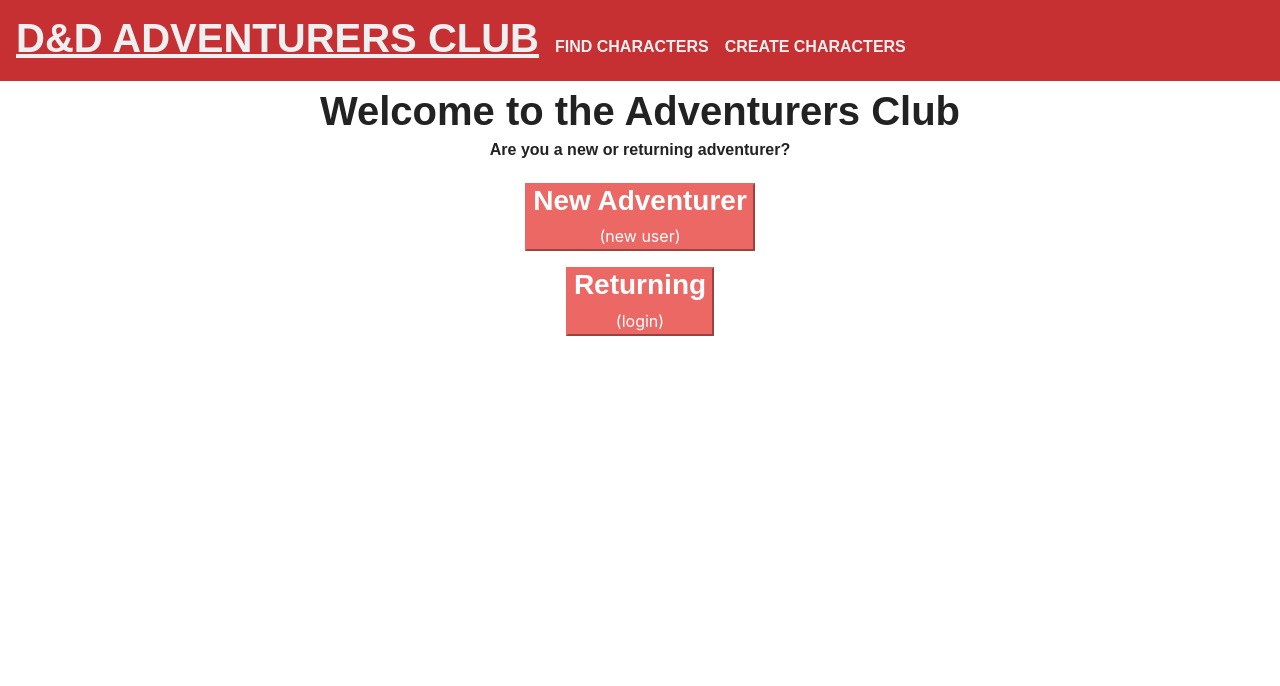
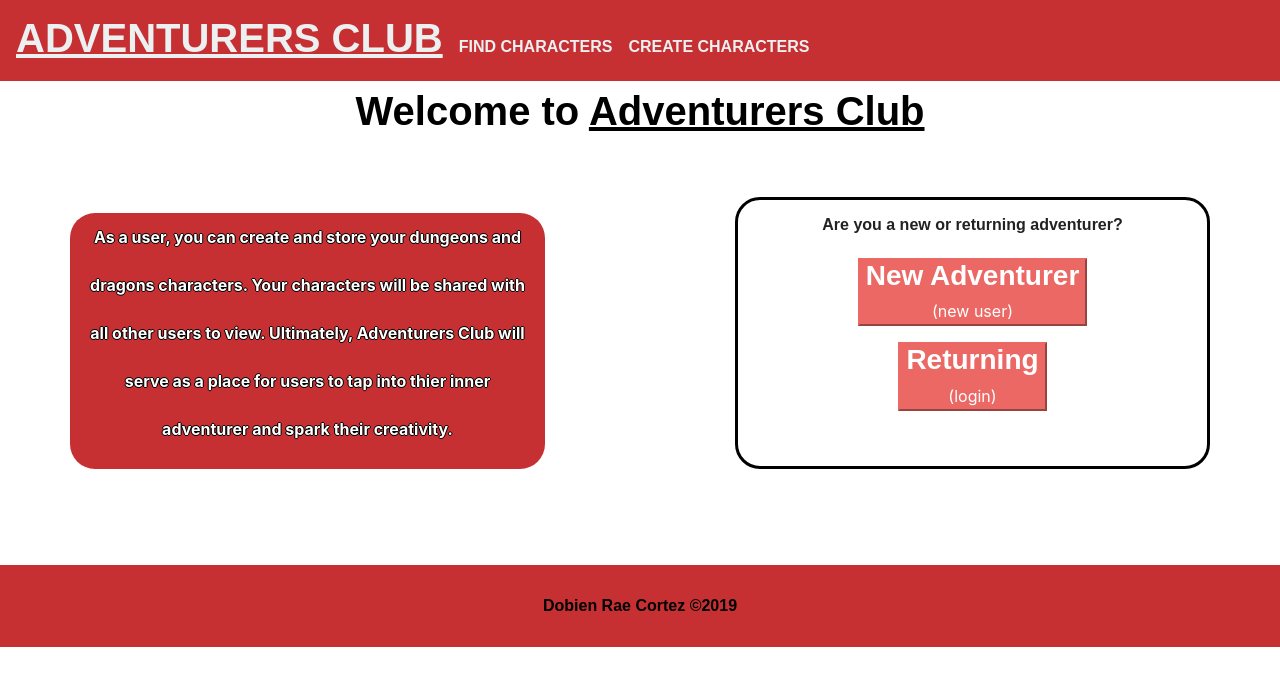
Before and after one commit to DobienC/Project3, a React (Create React App) app in the folder client/: page / in a window 1280 px wide. Shown: the top 686 px of the page. Built offline with nearby package versions, Linux system fonts and the light colour scheme; a web font is replaced by a local one.

Commit message:
Home page Style

```diff
--- a/client/src/App.js
+++ b/client/src/App.js
@@ -7,6 +7,7 @@
 import Characters from "./pages/Characters";
 import Character from "./pages/Character";
 import UserPage from "./pages/UserPage";
+import Footer from "./components/Footer"
 import CharacterCreation from "./pages/CharacterCreation";
 import Nav from "./components/Nav";
 // import Books from "./pages/Books";
@@ -29,6 +30,7 @@
           {/* <Route exact path="/books" component={Books} />
           <Route exact path="/books/:id" component={Detail} /> */}
         </Switch>
+        <Footer />
       </div>
     </Router>
   );
--- /dev/null
+++ b/client/src/components/Footer/index.js
@@ -0,0 +1,19 @@
+import React from "react";
+import "./style.css";
+
+function Footer() {
+
+    return(
+        <div className="mt-5">
+            <footer class="page-footer font-small foot">
+                <div class="footer-copyright text-center py-3">
+                    <h6 class="mt-3 mb-3">Dobien Rae Cortez ©2019</h6>
+                </div>
+            </footer>
+        </div>
+    );
+
+}
+
+
+export default Footer;
--- /dev/null
+++ b/client/src/components/Footer/style.css
@@ -0,0 +1,5 @@
+
+.foot{
+    color:black;
+    background-color: #C73032;
+}
--- /dev/null
+++ b/client/src/components/Home/index.js
@@ -0,0 +1,56 @@
+import React from "react";
+import "./style.css";
+
+function HomeContent(props) {
+
+  return (
+      <div>
+        <div className="container">
+            <div className="row">
+                <div className="col-lg-12 text-center mt-1">
+                    <h1 className="welcomeT mt-1 mb-3">Welcome to <u>Adventurers Club</u></h1>
+                    <div className="row mt-1">
+                        <div className="col-lg-5 mt-5">
+                            <div className="row">
+                                <div className="col-lg-12 mt-3 descrip">
+                                    <p className="descrip-text">
+                                        <strong>As a user, you can create and store your dungeons and dragons characters.
+                                        Your characters will be shared with all other users to view. Ultimately,
+                                        Adventurers Club will serve as a place for users to tap into thier inner
+                                        adventurer and spark their creativity.</strong>
+                                    </p>
+                                </div>
+                            </div>
+                        </div>
+                        <div className="col-lg-2"></div>
+                        <div className="col-lg-5 form mt-5">
+                            <div className="row">
+                                <div className="col-lg-12 mt-3">
+                                    <h6 className="mb-4">Are you a new or returning adventurer?</h6>
+                                    <button className="btn-primary" onClick={props.signup}>
+                                        <h3>New Adventurer</h3>
+                                        (new user)
+                                    </button>
+                                </div>
+                                <div className="col-lg-12 mt-3">
+                                    <button className="btn-primary" onClick={props.login}>
+                                        <h3>Returning</h3>
+                                        (login)
+                                    </button>
+                                </div>
+                            </div>
+                        </div>
+                    </div>
+                    <div className="row mt-5">
+                        <div className="col-lg-12 text-center">
+
+                        </div>
+                    </div>
+                </div>
+            </div>
+        </div>
+      </div>
+  );
+}
+
+export default HomeContent;
--- /dev/null
+++ b/client/src/components/Home/style.css
@@ -0,0 +1,23 @@
+.descrip{
+    border-radius: 25px;
+    background-color: #C73032;
+    /* padding: 2%; */
+    /* line-height: 20px; */
+}
+
+.descrip-text{
+    line-height: 3.0;
+    font-size: 12pt;
+    color: white;
+    text-shadow: -1px 0 black, 0 1px black, 1px 0 black, 0 -1px black;
+}
+
+.welcomeT{
+    color: black;
+}
+
+.form{
+    border-radius: 25px;
+    border-style: solid;
+    border-color: black;
+}
--- a/client/src/components/Nav/index.js
+++ b/client/src/components/Nav/index.js
@@ -26,7 +26,7 @@
       <div className="row">
         <div className="col-lg-12">
           <a className="navbar-brand" href="/">
-            <h1><u>D&D Adventurers Club</u></h1>
+            <h1><u>Adventurers Club</u></h1>
           </a>
           {/* <div className="navbar-collapse"> */}
             <a className="navbar-brand" href="/characters">
--- a/client/src/pages/Home.js
+++ b/client/src/pages/Home.js
@@ -1,4 +1,5 @@
 import React, { Component } from "react";
+import HomeContent from "../components/Home";
 
 class Home extends Component {
     state = {
@@ -15,32 +16,7 @@
     render() {
         return (
             <div>
-                <div className="container">
-                    <div className="row">
-                        <div className="col-lg-12 text-center mt-2">
-                            <h1>Welcome to the Adventurers Club</h1>
-                            <h6>Are you a new or returning adventurer?</h6>
-                            <div className="row">
-                                <div className="col-lg-4"></div>
-                                <div className="col-lg-4 mt-3">
-                                    <button className="btn-primary" onClick={this.signup}>
-                                        <h3>New Adventurer</h3>
-                                        (new user)
-                                    </button>
-                                </div>
-                                <div className="col-lg-4"></div>
-                                <div className="col-lg-4"></div>
-                                <div className="col-lg-4 mt-3">
-                                    <button className="btn-primary" onClick={this.login}>
-                                        <h3>Returning</h3>
-                                        (login)
-                                    </button>
-                                </div>
-                                <div className="col-lg-4"></div>
-                            </div>
-                        </div>
-                    </div>
-                </div>
+                <HomeContent login={this.login} signup={this.signup}/>
             </div>
         )
     }
```
